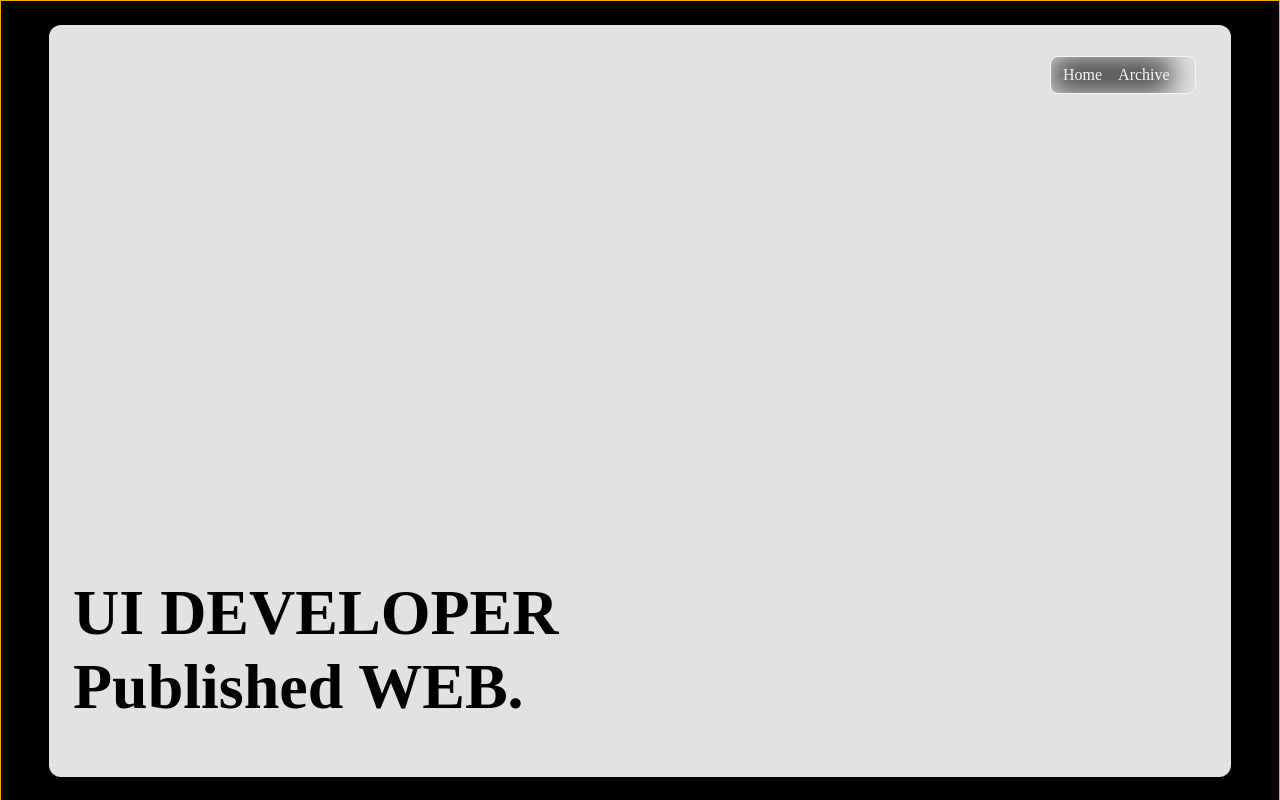
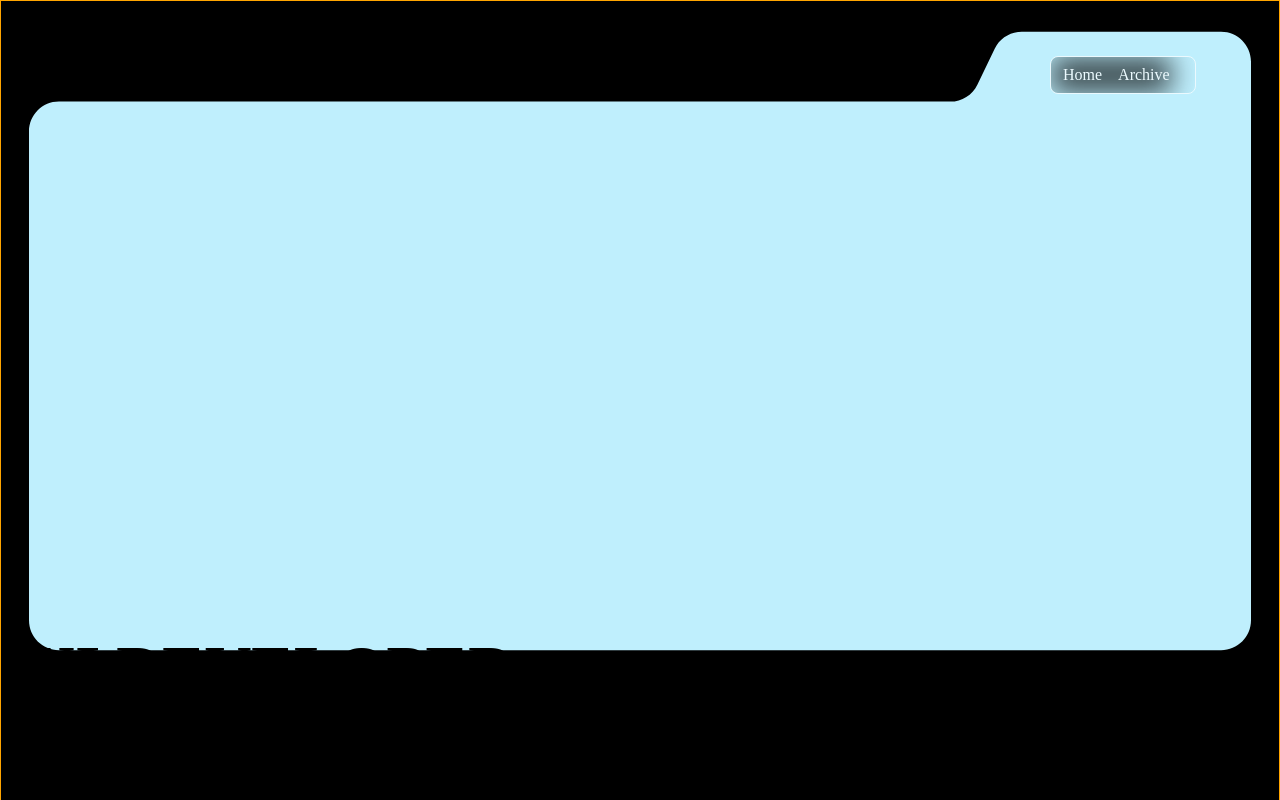
Before and after one commit to seungyeon-son/seungyeon-son.github.io, a React (Create React App) app: page / in a window 1280 px wide. Shown: the top 800 px of the page. Built offline with nearby package versions, Linux system fonts and the light colour scheme; a web font is replaced by a local one.

Commit message:
메인페이지 수정

```diff
--- a/src/pages/main/MainPage.jsx
+++ b/src/pages/main/MainPage.jsx
@@ -5,15 +5,17 @@ function Main() {
   return (
     <PanelWrap>
       <Panel>
-        <Board>
+        <FileMainShape>
           <h1>
             <p>UI DEVELOPER</p>
             <p>Published WEB.</p>
           </h1>
-        </Board>
+        </FileMainShape>
       </Panel>
       <Panel>
-        <Board></Board>
+        <Board>
+          <FileShape></FileShape>
+        </Board>
       </Panel>
       <Panel></Panel>
     </PanelWrap>
@@ -29,6 +31,25 @@ const Board = styled.div`
   height: calc(100% - 48px);
   border-radius: 12px;
   box-sizing: border-box;
+`;
+const FileShape = styled.div`
+  //TODO: w, h 값 유동 집어넣기
+  width: 100%;
+  height: 500px;
+  background-image: url("../../../../images/file-shape.svg");
+  background-size: contain;
+  background-repeat: no-repeat;
+`;
+const FileMainShape = styled.div`
+  //TODO: w, h 값 유동 집어넣기
+  width: calc(100% - 56px);
+  height: 100%;
+  background-image: url("../../../../images/file-main-shape.svg");
+  background-size: 100% 85%;
+  background-repeat: no-repeat;
+  display: flex;
+  justify-content: start;
+  align-items: end;
 `;
 const Panel = styled.div`
   height: 100dvh;
```
Also changed, not shown: public/images/file-main-shape.svg (added), public/images/file-shape.svg (added).
